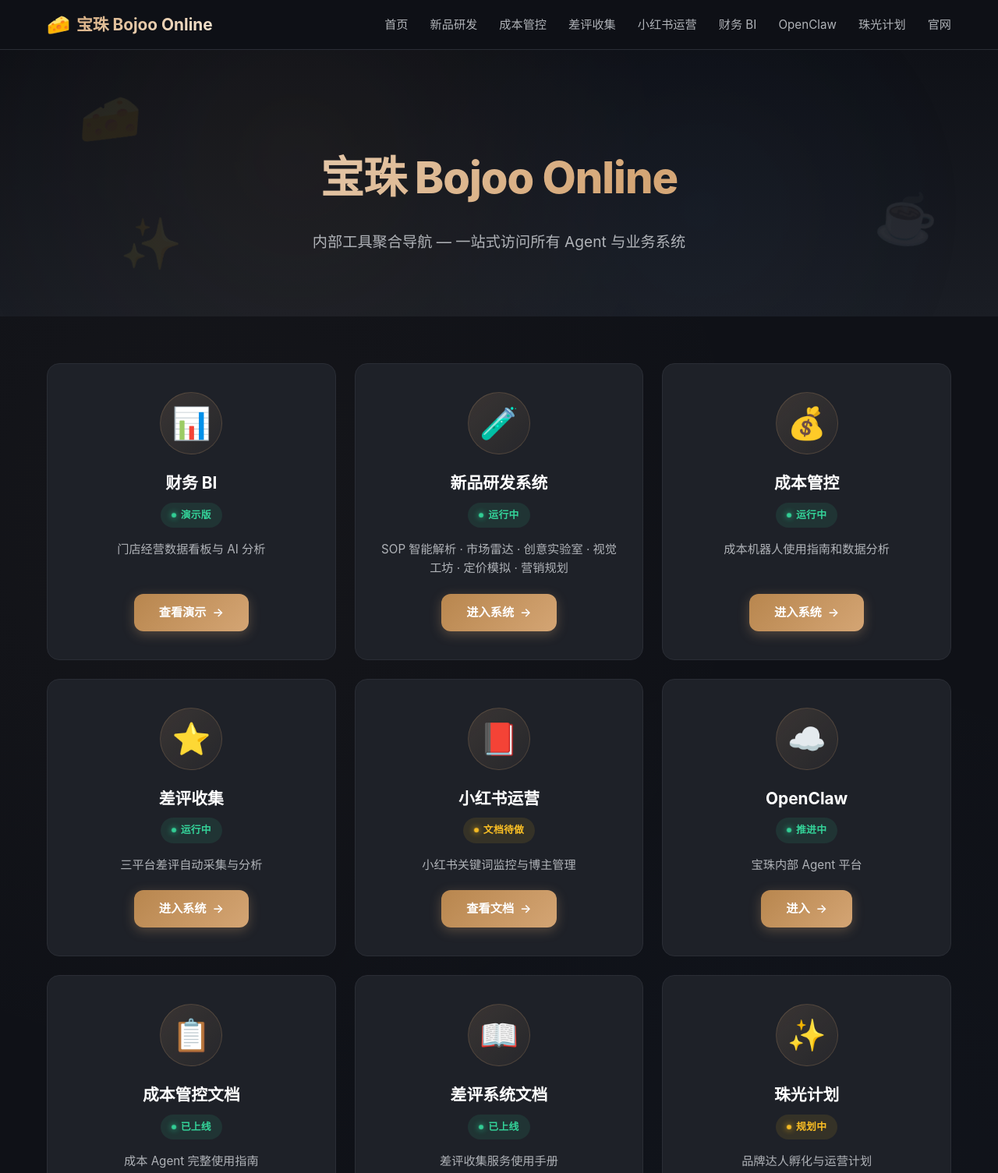
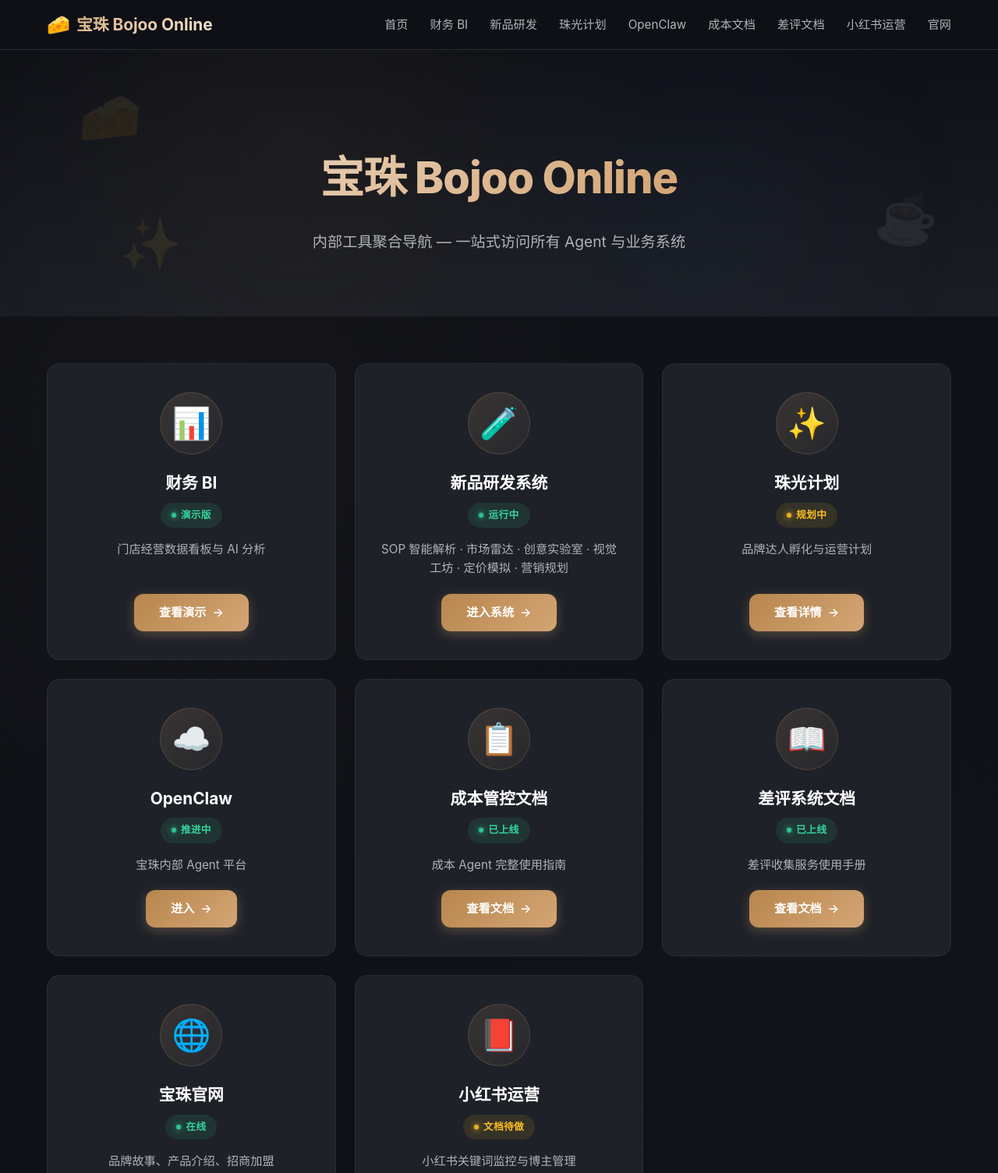
Before and after one commit to Zeimian/bojoo-site, an Eleventy site: page bojoo-online/index.njk in a window 1280 px wide. Shown: the top 1505 px of the page at 78% size. Built offline with nearby package versions, Linux system fonts and the light colour scheme; Eleventy itself is replaced by a stand-in of ours; files that its build step writes are made by us from their sources.

Commit message:
refactor: 调整主页卡片顺序，删除成本管控和差评收集，新增珠光计划到第3位
新顺序:
1. 财务 BI
2. 新品研发系统
3. 珠光计划
4. OpenClaw
5. 成本管控文档
6. 差评系统文档
7. 宝珠官网
8. 小红书运营

顶部导航栏同步调整顺序

```diff
--- a/bojoo-online/_includes/header.njk
+++ b/bojoo-online/_includes/header.njk
@@ -16,13 +16,13 @@
       <a href="/" class="logo">宝珠 Bojoo Online</a>
       <ul class="nav-links">
         <li><a href="/">首页</a></li>
+        <li><a href="/bi-demo/">财务 BI</a></li>
         <li><a href="/rd/">新品研发</a></li>
-        <li><a href="/cost/">成本管控</a></li>
-        <li><a href="/review/">差评收集</a></li>
+        <li><a href="/zhuguang/">珠光计划</a></li>
+        <li><a href="/opencloud/">OpenClaw</a></li>
+        <li><a href="/docs-cost/">成本文档</a></li>
+        <li><a href="/docs-review/">差评文档</a></li>
         <li><a href="/social/">小红书运营</a></li>
-        <li><a href="/bi-demo/">财务 BI</a></li>
-        <li><a href="/opencloud/">OpenClaw</a></li>
-        <li><a href="/zhuguang/">珠光计划</a></li>
         <li><a href="https://bojoo.cn" target="_blank">官网</a></li>
       </ul>
       <button class="nav-toggle" aria-label="Toggle navigation">
--- a/bojoo-online/index.njk
+++ b/bojoo-online/index.njk
@@ -18,7 +18,7 @@ eleventyExcludeFromCollections: true
 
 <section class="container">
   <div class="hub-grid">
-    <!-- BI Demo -->
+    <!-- 1. 财务 BI -->
     <div class="hub-card">
       <div class="hub-icon">📊</div>
       <h3>财务 BI</h3>
@@ -26,7 +26,7 @@ eleventyExcludeFromCollections: true
       <p>门店经营数据看板与 AI 分析</p>
       <a href="/bi-demo" class="hub-link">查看演示</a>
     </div>
-    <!-- 宝珠新品研发系统 -->
+    <!-- 2. 新品研发系统 -->
     <div class="hub-card">
       <div class="hub-icon">🧪</div>
       <h3>新品研发系统</h3>
@@ -34,31 +34,15 @@ eleventyExcludeFromCollections: true
       <p>SOP 智能解析 · 市场雷达 · 创意实验室 · 视觉工坊 · 定价模拟 · 营销规划</p>
       <a href="/rd" class="hub-link" data-subdomain="rd">进入系统</a>
     </div>
-    <!-- Cost -->
+    <!-- 3. 珠光计划 -->
     <div class="hub-card">
-      <div class="hub-icon">💰</div>
-      <h3>成本管控</h3>
-      <span class="status-badge status-active">运行中</span>
-      <p>成本机器人使用指南和数据分析</p>
-      <a href="/cost" class="hub-link" target="_blank" data-subdomain="cost">进入系统</a>
+      <div class="hub-icon">✨</div>
+      <h3>珠光计划</h3>
+      <span class="status-badge status-coming">规划中</span>
+      <p>品牌达人孵化与运营计划</p>
+      <a href="/zhuguang" class="hub-link" target="_blank" data-subdomain="zhuguang">查看详情</a>
     </div>
-    <!-- Review -->
-    <div class="hub-card">
-      <div class="hub-icon">⭐</div>
-      <h3>差评收集</h3>
-      <span class="status-badge status-active">运行中</span>
-      <p>三平台差评自动采集与分析</p>
-      <a href="/review" class="hub-link" target="_blank" data-subdomain="review">进入系统</a>
-    </div>
-    <!-- Social / XiaoHongShu -->
-    <div class="hub-card">
-      <div class="hub-icon">📕</div>
-      <h3>小红书运营</h3>
-      <span class="status-badge status-coming">文档待做</span>
-      <p>小红书关键词监控与博主管理</p>
-      <a href="/docs-social" class="hub-link" data-subdomain="xhs">查看文档</a>
-    </div>
-    <!-- OpenClaw -->
+    <!-- 4. OpenClaw -->
     <div class="hub-card">
       <div class="hub-icon">☁️</div>
       <h3>OpenClaw</h3>
@@ -66,7 +50,7 @@ eleventyExcludeFromCollections: true
       <p>宝珠内部 Agent 平台</p>
       <a href="/opencloud" class="hub-link" target="_blank" data-subdomain="openclaw">进入</a>
     </div>
-    <!-- Cost Docs -->
+    <!-- 5. 成本管控文档 -->
     <div class="hub-card">
       <div class="hub-icon">📋</div>
       <h3>成本管控文档</h3>
@@ -74,7 +58,7 @@ eleventyExcludeFromCollections: true
       <p>成本 Agent 完整使用指南</p>
       <a href="/docs-cost" class="hub-link" data-subdomain="docs-cost">查看文档</a>
     </div>
-    <!-- Review Docs -->
+    <!-- 6. 差评系统文档 -->
     <div class="hub-card">
       <div class="hub-icon">📖</div>
       <h3>差评系统文档</h3>
@@ -82,21 +66,21 @@ eleventyExcludeFromCollections: true
       <p>差评收集服务使用手册</p>
       <a href="/docs-review" class="hub-link" data-subdomain="docs-review">查看文档</a>
     </div>
-    <!-- 珠光计划 -->
-    <div class="hub-card">
-      <div class="hub-icon">✨</div>
-      <h3>珠光计划</h3>
-      <span class="status-badge status-coming">规划中</span>
-      <p>品牌达人孵化与运营计划</p>
-      <a href="/zhuguang" class="hub-link" target="_blank" data-subdomain="zhuguang">查看详情</a>
-    </div>
-    <!-- 官网 -->
+    <!-- 7. 宝珠官网 -->
     <div class="hub-card">
       <div class="hub-icon">🌐</div>
       <h3>宝珠官网</h3>
       <span class="status-badge status-active">在线</span>
       <p>品牌故事、产品介绍、招商加盟</p>
       <a href="https://bojoo.cn" class="hub-link" target="_blank">访问官网</a>
+    </div>
+    <!-- 8. 小红书运营 -->
+    <div class="hub-card">
+      <div class="hub-icon">📕</div>
+      <h3>小红书运营</h3>
+      <span class="status-badge status-coming">文档待做</span>
+      <p>小红书关键词监控与博主管理</p>
+      <a href="/docs-social" class="hub-link" data-subdomain="xhs">查看文档</a>
     </div>
   </div>
 </section>
```
